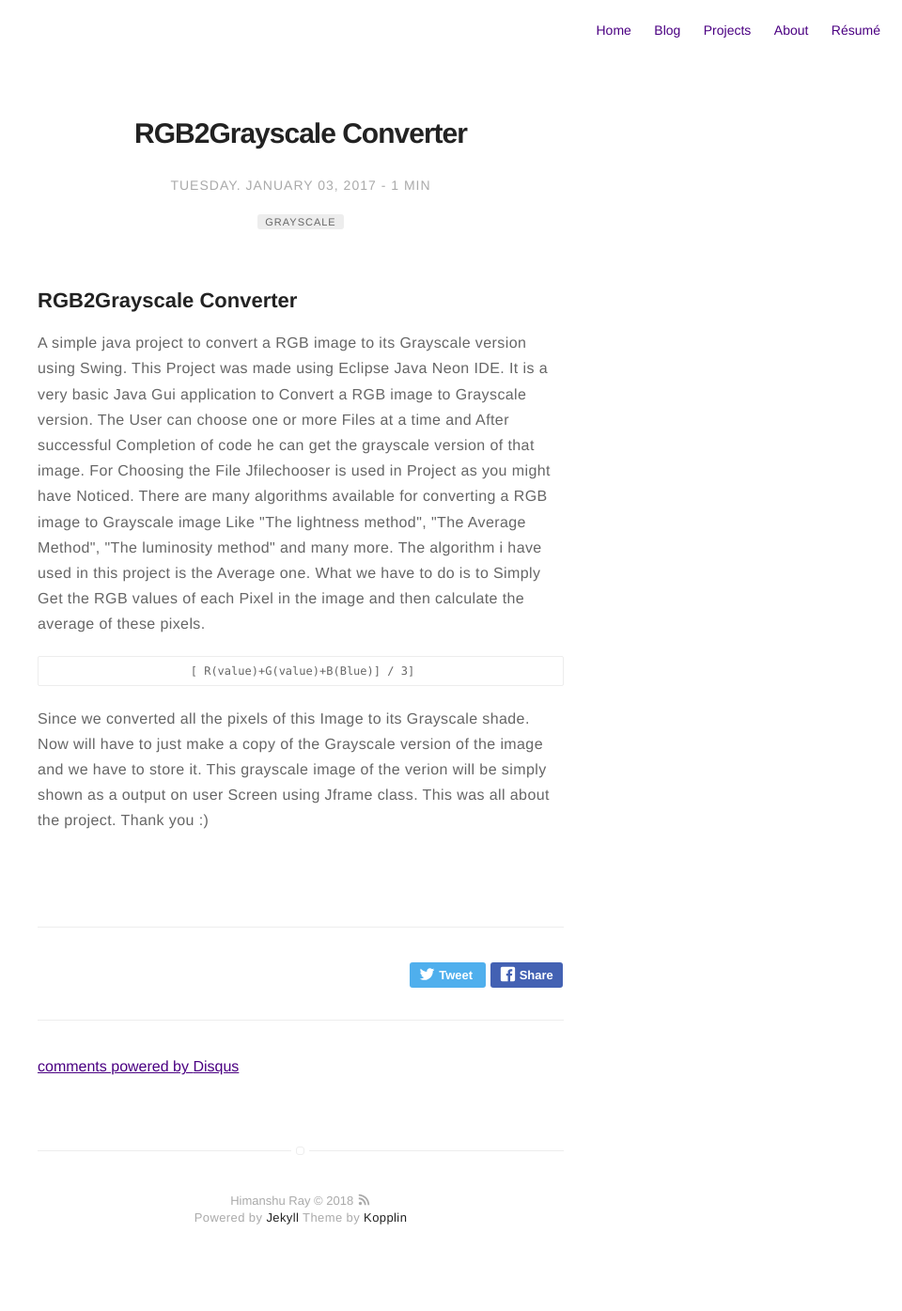
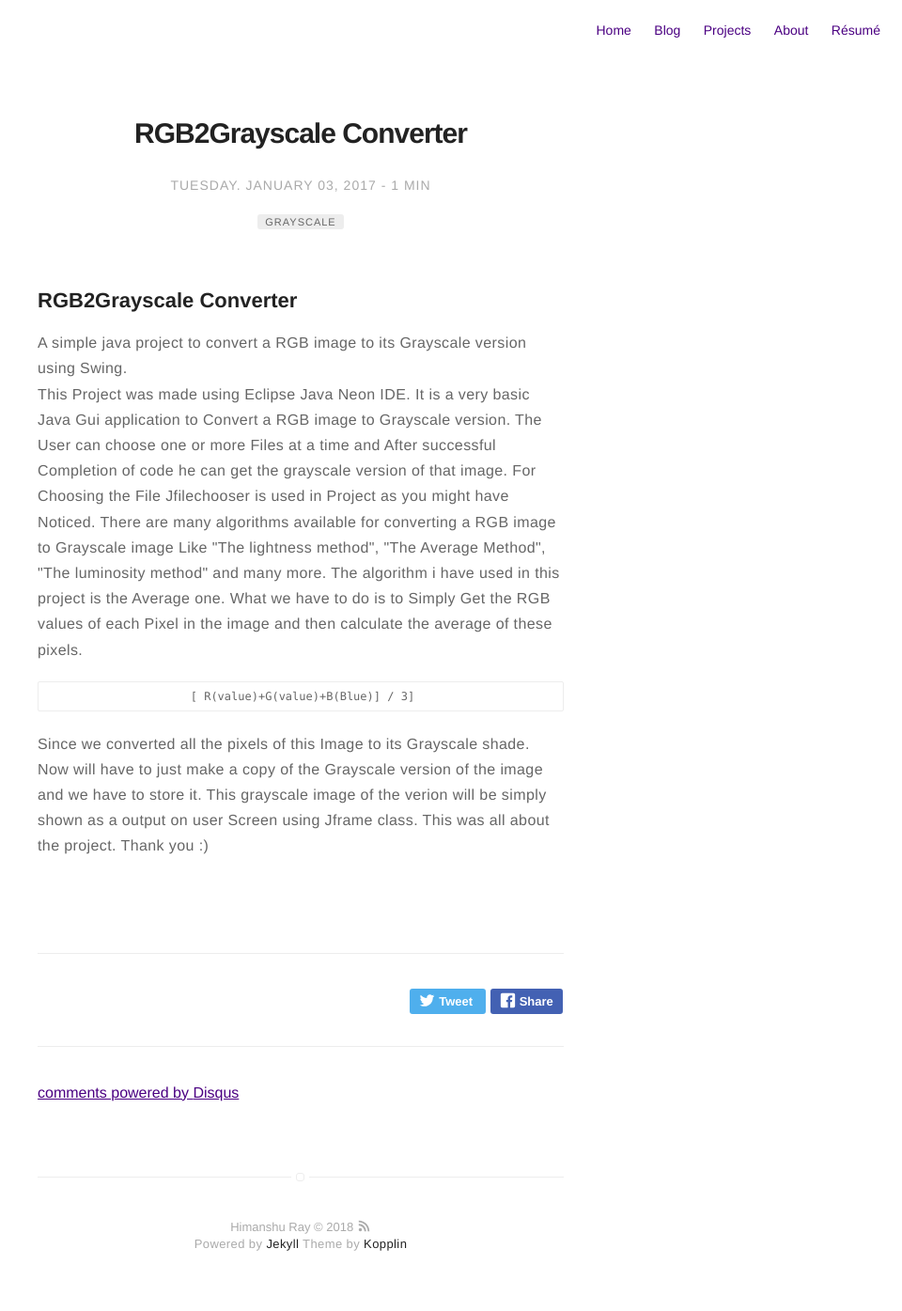
Before and after one commit to iamrayofhope/iamrayofhope.github.io, a Jekyll site: the page built from _posts/2018-01-03-RGB2Grayscale-Converter.md, in a window 1280 px wide. Shown: the whole page at 94% size, without its empty margins (320-1280 px from the left). Built offline with Jekyll 4.4.1, drawn with Linux system fonts in a browser that asks for light colours; comment, search, counter and statistics services are not loaded; before the commit the page ends 1368 px from its top, so only the background shows below that.

```diff
--- a/_posts/2018-01-03-RGB2Grayscale-Converter.md
+++ b/_posts/2018-01-03-RGB2Grayscale-Converter.md
@@ -14,7 +14,7 @@ externalLink: false
 ---
 ## RGB2Grayscale Converter
 
-<p>A simple java project to convert a RGB image to its Grayscale version using Swing.
+<p>A simple java project to convert a RGB image to its Grayscale version using Swing.<br>
 
 This Project was made using Eclipse Java Neon IDE. It is a very basic Java Gui application to Convert a RGB image to Grayscale version.
 
```
